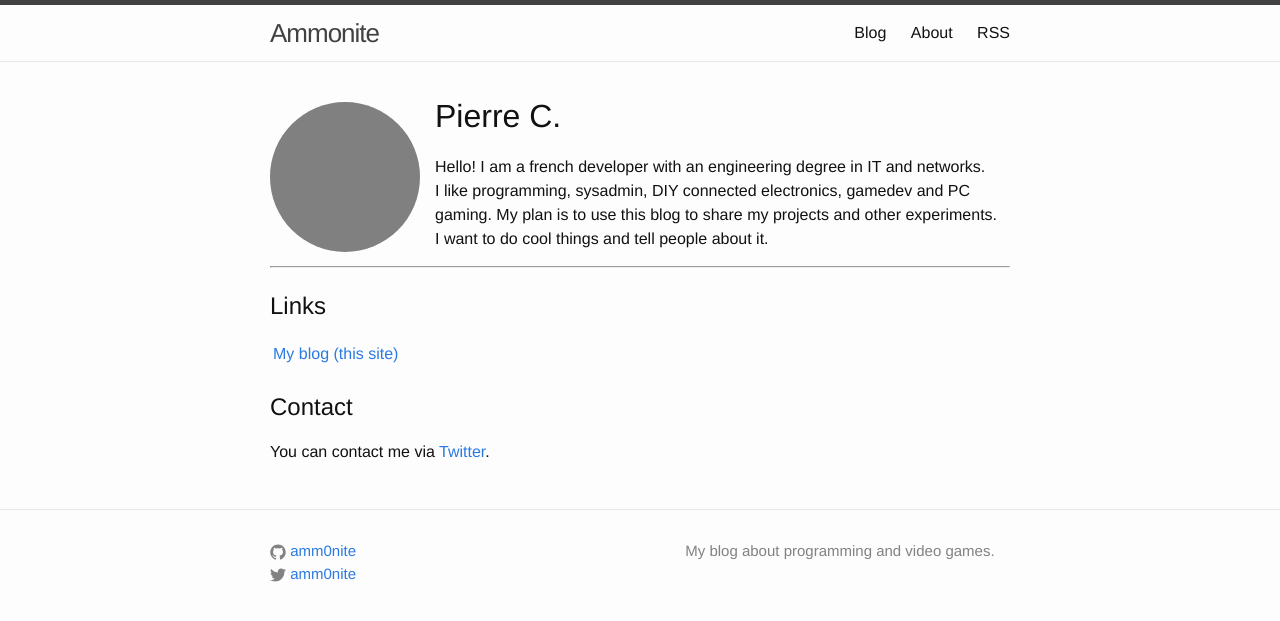
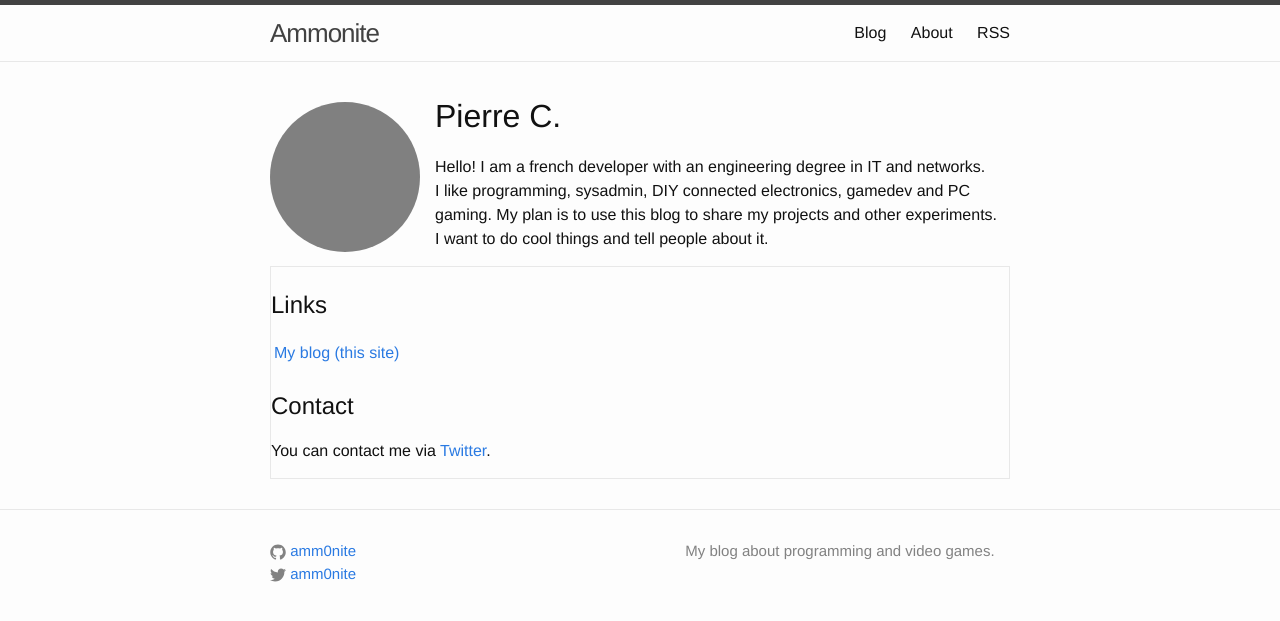
Before and after one commit to amm0nite/amm0nite.github.io, a Jekyll site: the page built from about.html, in a window 1280 px wide. Shown: the top 621 px of the page. Built offline with Jekyll 4.4.1, drawn with Linux system fonts in a browser that asks for light colours.

Commit message:
fix about page styling

```diff
--- a/_sass/_ammonite.scss
+++ b/_sass/_ammonite.scss
@@ -13,6 +13,10 @@
     margin-left:165px;
 }
 
+#ammonite_stuff {
+    border:1px solid #e8e8e8;
+}
+
 #ammonite_stuff h2 {
     margin-top:20px;
 }
--- a/about.html
+++ b/about.html
@@ -14,7 +14,6 @@ layout: default
         <br>I want to do cool things and tell people about it.
     </p>
 </div>
-<hr>
 <div id="ammonite_stuff">
     <h2>Links</h2>
     <table>
```
